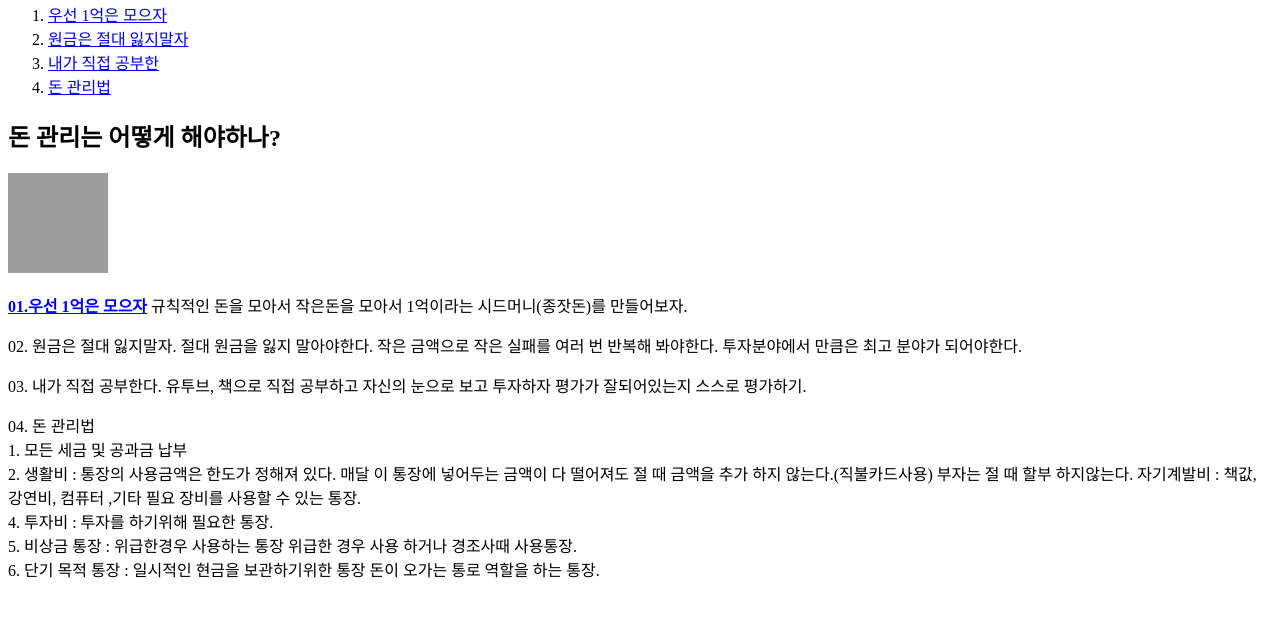
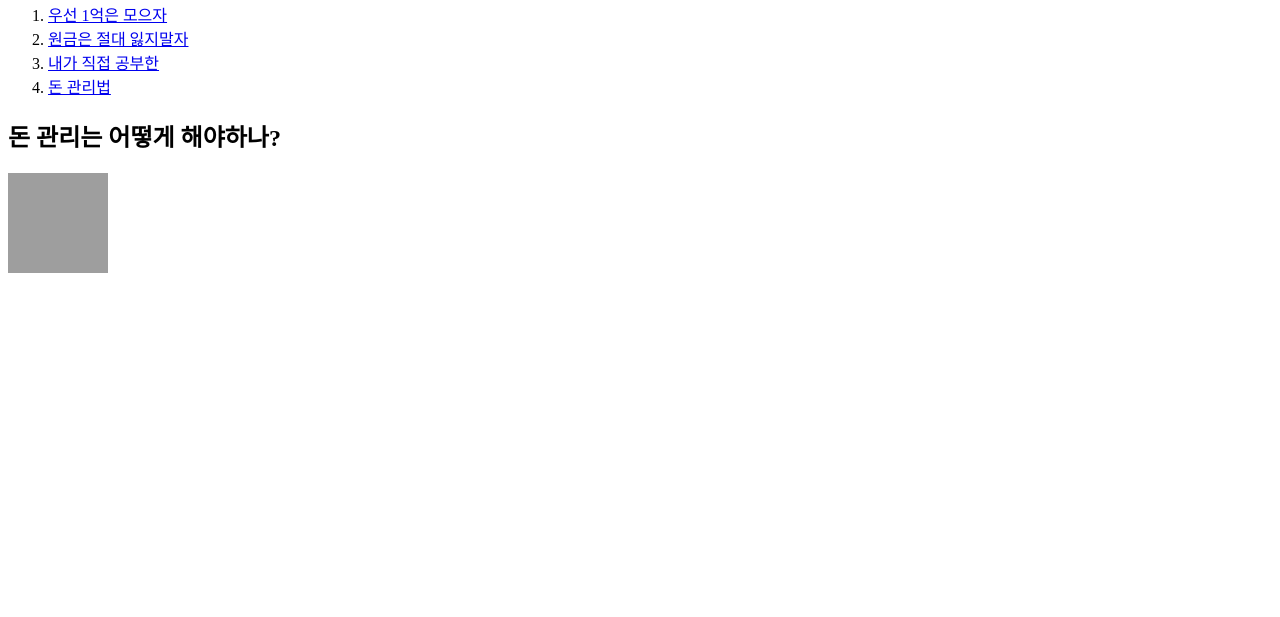
Before and after one commit to LeeZerobin/my-first-web-site, a plain HTML site: page index.html in a window 1280 px wide. Shown: the part 87-704 px from the top of the page. Drawn offline with Linux system fonts and the light colour scheme; grey boxes are pictures that could not be loaded.

Commit message:
Add files via upload

```diff
--- a/index.html
+++ b/index.html
@@ -18,23 +18,6 @@
 
   <img src="coding.jpg" width="100" height="100">
 
-  <p><strong><a href="https://www.w3.org/TR/html4/"
-    target="_blank" title="html이  speicification"> 01.우선 <u>1억은</u> 모으자</a></strong>
-  규칙적인 돈을 모아서 작은돈을 모아서 1억이라는 시드머니(종잣돈)를 만들어보자.</p>
-  <p>02.	원금은 절대 잃지말자.
-  절대 원금을 잃지 말아야한다.
-  작은 금액으로 작은 실패를 여러 번 반복해 봐야한다.
-  투자분야에서 만큼은 최고 분야가 되어야한다.</p>
-  <p >03.	내가 직접 공부한다.
-  유투브, 책으로 직접 공부하고 자신의 눈으로 보고 투자하자
-  평가가 잘되어있는지 스스로 평가하기.</p>
-  <p>04. 돈 관리법
-  <br> 1. 모든 세금 및 공과금 납부
-  <br> 2. 생활비 : 통장의 사용금액은 한도가 정해져 있다.
-  매달 이 통장에 넣어두는 금액이 다 떨어져도 절 때 금액을 추가 하지 않는다.(직불카드사용) 부자는 절 때 할부 하지않는다.
-   자기계발비 : 책값, 강연비, 컴퓨터 ,기타 필요 장비를 사용할 수 있는 통장.
-  <br> 4. 투자비 : 투자를 하기위해 필요한 통장.
-  <br> 5. 비상금 통장 : 위급한경우 사용하는 통장 위급한 경우 사용 하거나 경조사때 사용통장.
-  <br> 6. 단기 목적 통장 : 일시적인 현금을 보관하기위한 통장 돈이 오가는 통로 역할을 하는 통장.</p>
+  <p><strong><a href="https://www.w3.org/TR/html4/">
 </body>
 </html>
```
Also changed, not shown: 4.html (+8 -0 lines).
